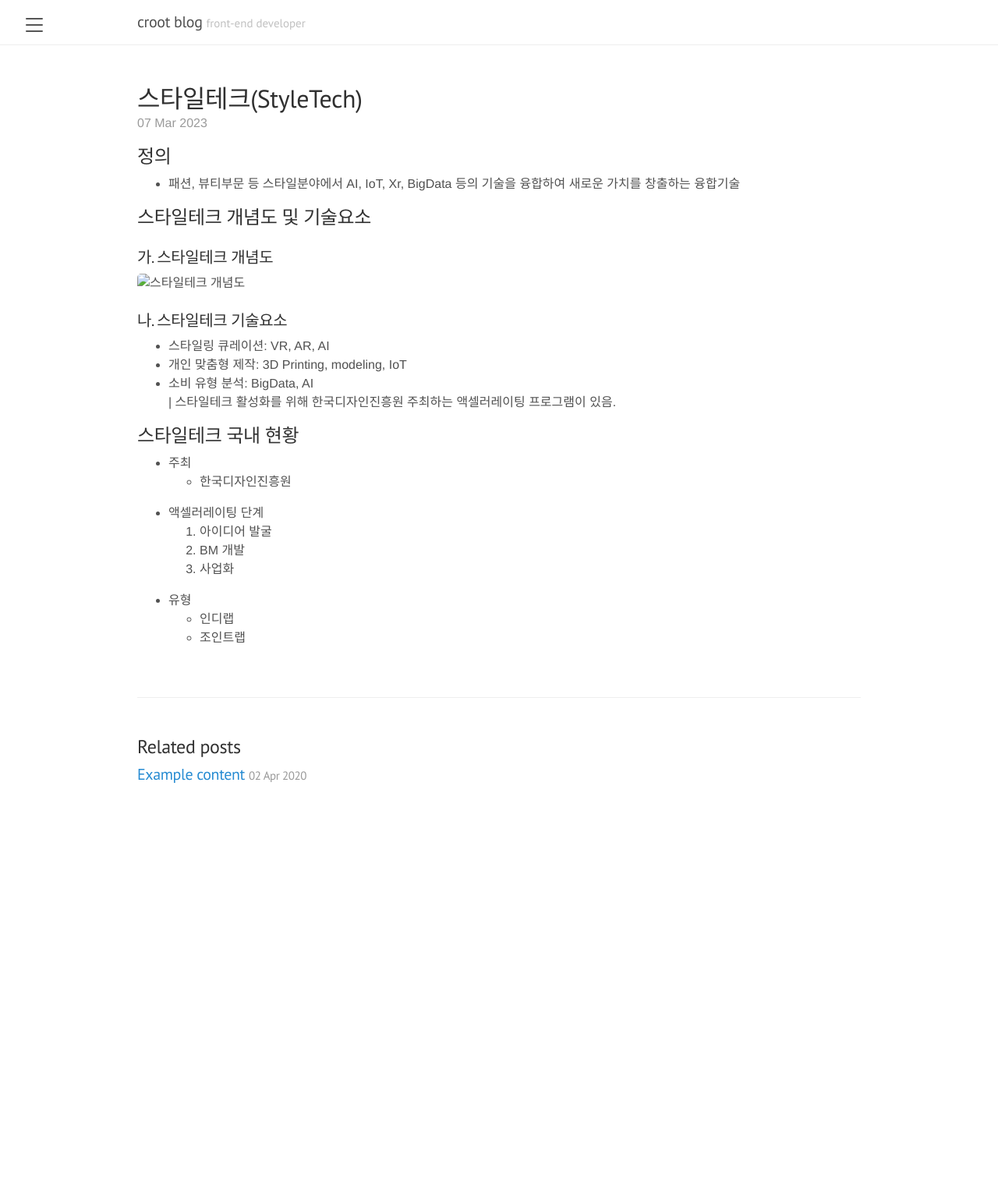
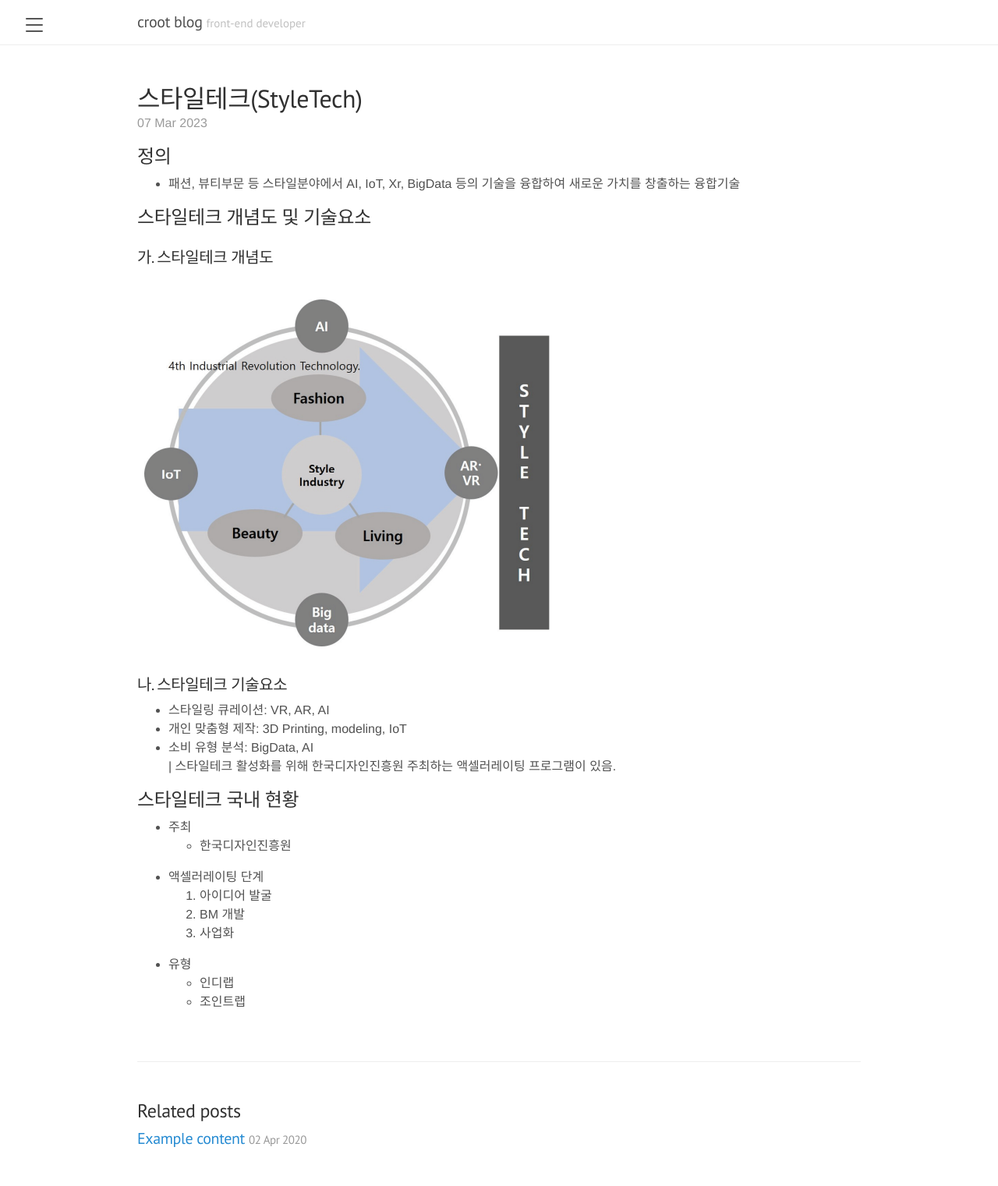
Before and after one commit to croot-git/croot-git.github.io, a Jekyll site: the page built from _posts/2023-03-07-style-tech.md, in a window 1280 px wide. Shown: the whole page at 78% size. Built offline with Jekyll 4.4.1, drawn with Linux system fonts in a browser that asks for light colours; before the commit the page ends 1054 px from its top, so only the background shows below that.

Commit message:
스타일테크 토픽 추가
Signed-off-by: GeunHo Choi <geunho7.choi@partner.samsung.com>

```diff
--- a/_posts/2023-03-07-style-tech.md
+++ b/_posts/2023-03-07-style-tech.md
@@ -8,7 +8,7 @@ title: 스타일테크(StyleTech)
 
 ## 스타일테크 개념도 및 기술요소
 ### 가. 스타일테크 개념도
-![스타일테크 개념도](./2023-03-07-style-tech_concept.png)
+![스타일테크 개념도](/public/images/2023-03-07-style-tech_concept.png)
 
 ### 나. 스타일테크 기술요소
 - 스타일링 큐레이션: VR, AR, AI
```
Also changed, not shown: public/images/2023-03-07-style-tech_concept.png (renamed from _posts/2023-03-07-style-tech_concept.png).
